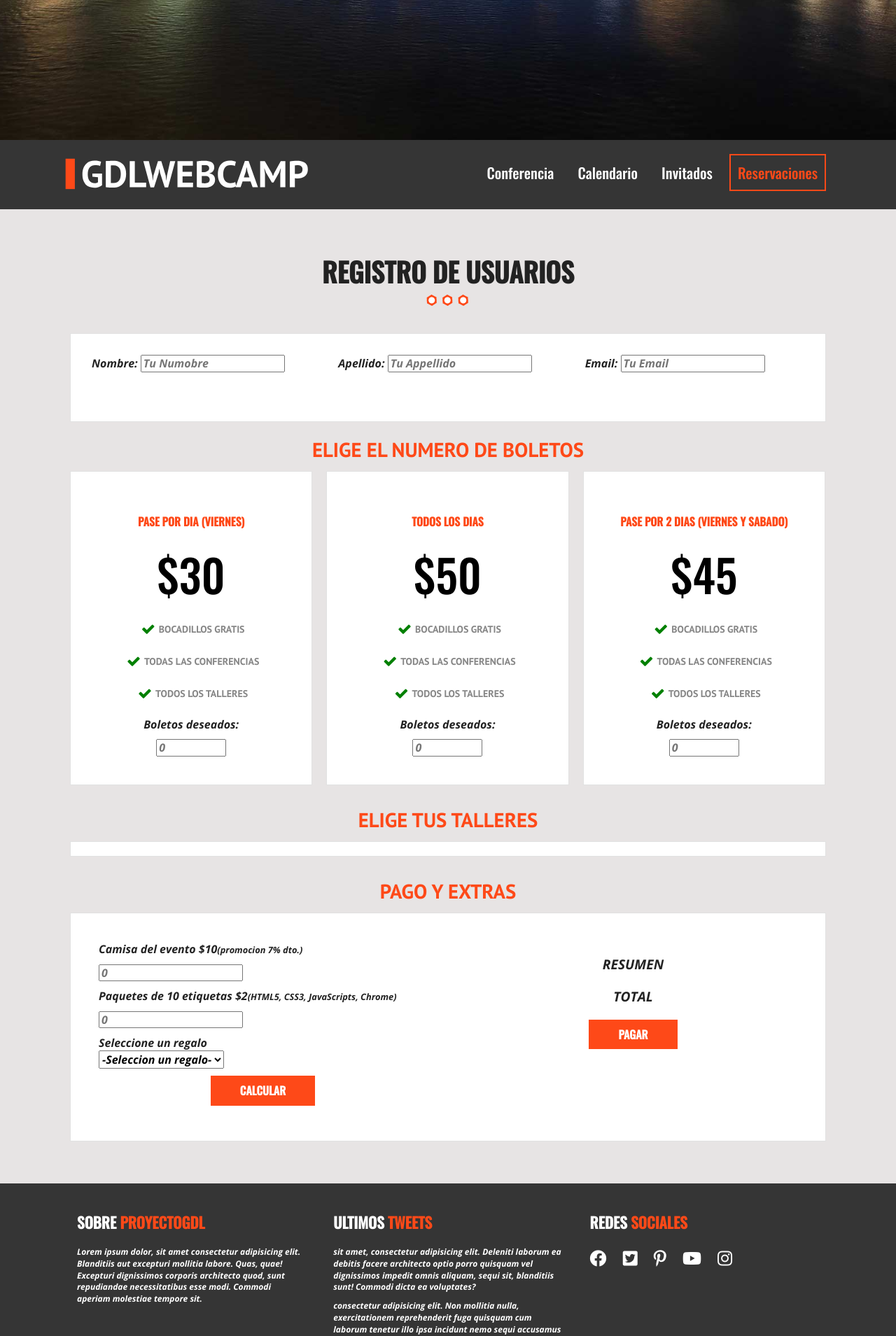
After one commit to oscarcarvajal/Conferencia-proyecto, a PHP site: page /registro.html in a window 1280 px wide. The commit adds this page. Shown: the part 600-2509 px from the top of the page at 70% size. Run offline with PHP 8.4, Linux system fonts and the light colour scheme.

Commit message:
Add new page register.html

```diff
--- a/css/main.css
+++ b/css/main.css
@@ -735,6 +735,7 @@ blockquote p:before {
 
 footer.info-testimonial {
     padding: 0;
+    background-color: transparent;
 }
 
 footer.info-testimonial img {
@@ -853,7 +854,7 @@ footer nav.redes-sociales {
     text-align: left;
 }
 
-.copyright {
+p.copyright {
     background-color: #2e2e2e;
     color: #ffffff;
     padding: 10px 0;
@@ -862,9 +863,127 @@ footer nav.redes-sociales {
 }
 
 
+/***INTERNAS***/
+
+
+/*Registro*/
+
+form.registro h3 {
+    text-align: center;
+    text-transform: uppercase;
+    margin: 20px 0 0 0;
+}
+
+form.registro label {
+    margin-bottom: 5px;
+    font-weight: bold;
+}
+
+h4 {
+    text-align: center;
+    text-transform: uppercase;
+    border-bottom: 2px solid #fe4918;
+    font-size: 1.2em;
+}
+
+.caja {
+    background-color: white;
+    border: 1px solid #e1e1e1;
+    padding: 10px;
+    margin: 10px;
+}
+
+.campo {
+    padding: 20px;
+}
+
+@media (min-width: 768px) {
+    .campo {
+        float: left;
+        width: 33.3%;
+    }
+}
+
+.paquetes .tabla-precio:hover {
+    transform: none;
+    box-shadow: none;
+}
+
+.paquetes .tabla-precio input {
+    clear: both;
+    width: 100px;
+    margin: 10px auto 0 auto;
+    display: block;
+}
+
+.contenido-dia {
+    padding: 20px;
+    display: none;
+}
+
+@media (min-width: 768px) {
+    .contenido-dia>div {
+        float: left;
+        width: 33.3%;
+    }
+}
+
+.contenido-dia>div p {
+    text-align: left;
+}
+
+.contenido-dia>div label {
+    display: block;
+    margin-bottom: 10px;
+}
+
+.contenido-dia>div input {
+    margin-right: 10px;
+}
+
+.contenido-dia>div label time {
+    color: #fe4918;
+    font-weight: bold;
+}
+
+
+/*Resumen Registro*/
+
+
 /* ==========================================================================
    Helper classes
    ========================================================================== */
+
+.resumen p {
+    font-size: 1.2em;
+    text-transform: uppercase;
+}
+
+.resumen .extras {
+    float: left;
+    width: 50%;
+    padding: 30px;
+}
+
+.extras .orden {
+    text-align: left;
+    margin-bottom: 10px;
+}
+
+.extras .orden input {
+    margin: 10px 0 0 0;
+}
+
+.resumen .total {
+    float: right;
+    width: 50%;
+    padding: 30px;
+}
+
+.resumen input {
+    display: block;
+    margin: 10px auto;
+}
 
 
 /*
@@ -873,6 +992,28 @@ footer nav.redes-sociales {
 
 .hidden {
     display: none !important;
+}
+
+#lista-productos {
+    background-color: #e1e1e1;
+    padding: 20px;
+    display: none;
+}
+
+#suma-total {
+    text-align: center;
+    font-size: 2em;
+    color: #fe4918;
+}
+
+input[disabled].button {
+    opacity: .5;
+}
+
+#error {
+    clear: both;
+    padding: 20px;
+    text-align: center;
 }
 
 
--- a/index.html
+++ b/index.html
@@ -68,7 +68,7 @@
                 <a href="#">Conferencia</a>
                 <a href="#">Calendario</a>
                 <a href="#">Invitados</a>
-                <a href="#">Reservaciones</a>
+                <a href="registro.html">Reservaciones</a>
             </nav>
         </div>
         <!--contenedor-->
--- a/js/main.js
+++ b/js/main.js
@@ -0,0 +1,127 @@
+(function() {
+    "use strict";
+    var regalo = document.getElementById('regalo');
+    document.addEventListener('DOMContentLoaded', function() {
+        //Campos Datos usuarios
+        var nombre = document.getElementById('nombre');
+        var apellido = document.getElementById('apellido');
+        var email = document.getElementById('email');
+
+        //Campos pases
+        var pase_dia = document.getElementById('pase_dia');
+        var pase_dosdias = document.getElementById('pase_dosdias');
+        var pase_completo = document.getElementById('pase_completo');
+
+        //Botones i divs
+        var calcular = document.getElementById('calcular');
+        var errorDiv = document.getElementById('error');
+        var botonRegistro = document.getElementById('btnRegistro');
+        var lista_productos = document.getElementById('lista-productos');
+        var suma = document.getElementById('suma-total');
+
+        //Extras
+        var camisas = document.getElementById('camisa_evento');
+        var etiquetas = document.getElementById('etiquetas');
+
+
+        calcular.addEventListener('click', calcularMontos);
+
+        pase_dia.addEventListener('blur', mostrarDias);
+        pase_dosdias.addEventListener('blur', mostrarDias);
+        pase_completo.addEventListener('blur', mostrarDias);
+
+        nombre.addEventListener('blur', validarCampos);
+        apellido.addEventListener('blur', validarCampos);
+        email.addEventListener('blur', validarCampos);
+        email.addEventListener('blur', validarMail);
+
+
+        function validarCampos() {
+            if (this.value == '') {
+                errorDiv.style.display = 'block';
+                errorDiv.innerHTML = "Este campo es obligatorio";
+                this.style.border = '1px solid red';
+                errorDiv.style.border = '1px solid red';
+            } else {
+                errorDiv.style.display = 'none';
+                this.style.border = '1px solid #cccccc';
+            }
+        }
+
+        function validarMail() {
+            if (this.value.indexOf("@") > -1) {
+                errorDiv.style.display = 'none';
+                this.style.border = '1px solid #cccccc';
+            } else {
+                errorDiv.style.display = 'block';
+                errorDiv.innerHTML = "Debe tener al menos una @";
+                this.style.border = '1px solid red';
+                errorDiv.style.border = '1px solid red';
+            }
+        }
+
+        function calcularMontos(event) {
+            event.preventDefault();
+            if (regalo.value === '') {
+                alert("Debes elegir un regalo");
+                regalo.focus();
+            } else {
+                var boletosDia = parseInt(pase_dia.value, 10) || 0,
+                    boletos2dias = parseInt(pase_dosdias.value, 10) || 0,
+                    boletosCompleto = parseInt(pase_completo.value, 10) || 0,
+                    cantCamisas = parseInt(camisas.value, 10) || 0,
+                    cantEtiquetas = parseInt(etiquetas.value, 10) || 0;
+
+                var totalPagar = (boletosDia * 30) + (boletos2dias * 45) + (boletosCompleto * 50) + ((cantCamisas * 10) * .93) + (cantEtiquetas * 2);
+
+                var listadoProductos = [];
+
+                if (boletosDia >= 1) {
+                    listadoProductos.push(boletosDia + ' Pases por dia');
+                }
+                if (boletos2dias >= 1) {
+                    listadoProductos.push(boletos2dias + ' Pases por 2 dias');
+                }
+                if (boletosCompleto >= 1) {
+                    listadoProductos.push(boletosCompleto + ' Pases Completos');
+                }
+                if (cantCamisas >= 1) {
+                    listadoProductos.push(cantCamisas + ' Camisas');
+                }
+                if (cantEtiquetas >= 1) {
+                    listadoProductos.push(cantEtiquetas + ' Etiquetas');
+                }
+                lista_productos.style.display = "block";
+                lista_productos.innerHTML = '';
+                for (var i = 0; i < listadoProductos.length; i++) {
+                    lista_productos.innerHTML += listadoProductos[i] + '<br>';
+                }
+                suma.innerHTML = "$" + totalPagar.toFixed(2);
+
+            }
+        }
+
+        function mostrarDias() {
+            var boletosDia = parseInt(pase_dia.value, 10) || 0,
+                boletos2dias = parseInt(pase_dosdias.value, 10) || 0,
+                boletosCompleto = parseInt(pase_completo.value, 10) || 0;
+
+            var diasElegidos = [];
+
+            if (boletosDia > 0) {
+                diasElegidos.push('viernes');
+            }
+            if (boletos2dias > 0) {
+                diasElegidos.push('viernes', 'sabado');
+            }
+            if (boletosCompleto > 0) {
+                diasElegidos.push('viernes', 'sabado', 'domingo');
+            }
+            for (var i = 0; diasElegidos.length; i++) {
+                document.getElementById(diasElegidos[i]).style.display = 'block';
+            }
+        }
+
+
+    }); //DOM content Loaded
+})();
--- /dev/null
+++ b/registro.html
@@ -0,0 +1,326 @@
+<!doctype html>
+<html class="no-js" lang="">
+
+<head>
+    <meta charset="utf-8">
+    <title></title>
+    <meta name="description" content="">
+    <meta name="viewport" content="width=device-width, initial-scale=1">
+
+    <link rel="manifest" href="site.webmanifest">
+    <link rel="apple-touch-icon" href="icon.png">
+    <!-- Place favicon.ico in the root directory -->
+
+    <link rel="stylesheet" href="css/normalize.css">
+    <link rel="stylesheet" href="css/all.min.css">
+    <link href="https://fonts.googleapis.com/css2?family=Open+Sans:ital,wght@1,700&family=Oswald:wght@500&family=PT+Sans:wght@700&display=swap" rel="stylesheet">
+    <link rel="stylesheet" href="https://cdnjs.cloudflare.com/ajax/libs/font-awesome/4.7.0/css/font-awesome.min.css" />
+    <link rel="stylesheet" href="css/main.css">
+
+    <meta name="theme-color" content="#fafafa">
+</head>
+
+<body>
+    <!--[if IE]>
+    <p class="browserupgrade">You are using an <strong>outdated</strong> browser. Please <a href="https://browsehappy.com/">upgrade your browser</a> to improve your experience and security.</p>
+  <![endif]-->
+
+
+    <header class="site-header">
+        <div class="hero">
+            <div class="contenido-header">
+                <nav class="redes-sociales">
+                    <a href="#"><i class="fab fa-facebook"></i></a>
+                    <a href="#"><i class="fab fa-twitter-square"></i></a>
+                    <a href="#"><i class="fab fa-pinterest-p"></i></a>
+                    <a href="#"><i class="fab fa-youtube"></i></a>
+                    <a href="#"><i class="fab fa-instagram"></i></a>
+                </nav>
+                <div class="informacion-evento">
+                    <div class="clearfix">
+                        <p class="fecha"><i class="fas fa-calendar-alt"></i>11-23-2020</p>
+                        <p class="ciudad"><i class="fas fa-map-pin"></i>Anaheim, CA</p>
+                    </div>
+
+                    <h1 class="nombre-sitio">ProyectoGDL</h1>
+                    <p class="slogan">La mejor conferencia de
+                        <Span>Diseno web</Span>
+                    </p>
+                </div>
+                <!--Informacion evento-->
+
+            </div>
+        </div>
+        <!--.hero-->
+    </header>
+
+    <div class="barra">
+        <div class="contenedor clearfix">
+            <div class="logo">
+                <img src="img/logo.svg" alt="logo">
+            </div>
+            <div class="menu-movil">
+                <span></span>
+                <span></span>
+                <span></span>
+            </div>
+            <nav class="navegacion-principal clearfix">
+                <a href="#">Conferencia</a>
+                <a href="#">Calendario</a>
+                <a href="#">Invitados</a>
+                <a href="#">Reservaciones</a>
+            </nav>
+        </div>
+        <!--contenedor-->
+    </div>
+    <!--Barra-->
+
+    <section class="seccion contenedor">
+        <h2>Registro de usuarios</h2>
+        <form id="registro" class="registro" action="index.html" method="POST">
+            <div id="datos_usuarios" class="registro caja clearfix">
+                <div class="campo">
+                    <label for="nombre">Nombre:</label>
+                    <input type="text" id="nombre" name="nombre" placeholder="Tu Numobre">
+                </div>
+                <div class="campo">
+                    <label for="apellido">Apellido:</label>
+                    <input type="text" id="apellido" name="apellido" placeholder="Tu Appellido">
+                </div>
+                <div class="campo">
+                    <label for="apellido">Email:</label>
+                    <input type="text" id="email" name="email" placeholder="Tu Email">
+                </div>
+                <div id="error"></div>
+            </div>
+            <!--Datos usuario-->
+
+            <div class="paquetes" id="paquetes">
+                <h3>Elige el numero de boletos</h3>
+                <ul class="lista-precios clearfix">
+                    <li>
+                        <div class="tabla-precio">
+                            <h3>Pase Por dia (viernes)</h3>
+                            <p class="numero">$30</p>
+                            <ul>
+                                <li>Bocadillos Gratis</li>
+                                <li>Todas las Conferencias</li>
+                                <li>Todos los Talleres</li>
+                            </ul>
+                            <div class="orden">
+                                <label for="pase_dia">Boletos deseados:</label>
+                                <input type="number" min="0" id="pase_dia" size="3" placeholder="0">
+                            </div>
+                        </div>
+                    </li>
+                    <li>
+                        <div class="tabla-precio">
+                            <h3>Todos los dias</h3>
+                            <p class="numero">$50</p>
+                            <ul>
+                                <li>Bocadillos Gratis</li>
+                                <li>Todas las Conferencias</li>
+                                <li>Todos los Talleres</li>
+                            </ul>
+                            <div class="orden">
+                                <label for="pase_dosdias">Boletos deseados:</label>
+                                <input type="number" min="0" id="pase_completo" size="3" placeholder="0">
+                            </div>
+                        </div>
+                    </li>
+                    <li>
+                        <div class="tabla-precio">
+                            <h3>Pase por 2 Dias (viernes y sabado)</h3>
+                            <p class="numero">$45</p>
+                            <ul>
+                                <li>Bocadillos Gratis</li>
+                                <li>Todas las Conferencias</li>
+                                <li>Todos los Talleres</li>
+                            </ul>
+                            <div class="orden">
+                                <label for="pase_dia">Boletos deseados:</label>
+                                <input type="number" min="0" id="pase_dosdias" size="3" placeholder="0">
+                            </div>
+                        </div>
+                    </li>
+                </ul>
+            </div>
+            <!--Paquetes-->
+            <div id="eventos" class="eventos clearfix">
+                <h3>Elige tus talleres</h3>
+                <div class="caja">
+                    <div id="viernes" class="contenido-dia clearfix">
+                        <h4>Viernes</h4>
+                        <div>
+                            <p>Talleres:</p>
+                            <label><input type="checkbox" name="registro[]" id="taller_01" value="taller_01"><time>10:00</time> Responsive Web Design</label>
+                            <label><input type="checkbox" name="registro[]" id="taller_02" value="taller_02"><time>12:00</time> Flexbox</label>
+                            <label><input type="checkbox" name="registro[]" id="taller_03" value="taller_03"><time>14:00</time> HTML5 y CSS3</label>
+                            <label><input type="checkbox" name="registro[]" id="taller_04" value="taller_04"><time>17:00</time> Drupal</label>
+                            <label><input type="checkbox" name="registro[]" id="taller_05" value="taller_05"><time>19:00</time> WordPress</label>
+                        </div>
+                        <div>
+                            <p>Conferencias:</p>
+                            <label><input type="checkbox" name="registro[]" id="conf_01" value="conf_01"><time>10:00</time> Como ser Freelancer</label>
+                            <label><input type="checkbox" name="registro[]" id="conf_02" value="conf_02"><time>17:00</time> Tecnologías del Futuro</label>
+                            <label><input type="checkbox" name="registro[]" id="conf_03" value="conf_03"><time>19:00</time> Seguridad en la Web</label>
+                        </div>
+                        <div>
+                            <p>Seminarios:</p>
+                            <label><input type="checkbox" name="registro[]" id="sem_01" value="sem_01"><time>10:00</time> Diseño UI y UX para móviles</label>
+                        </div>
+                    </div>
+                    <!--#viernes-->
+                    <div id="sabado" class="contenido-dia clearfix">
+                        <h4>Sábado</h4>
+                        <div>
+                            <p>Talleres:</p>
+                            <label><input type="checkbox" name="registro[]" id="taller_06" value="taller_06"><time>10:00</time> AngularJS</label>
+                            <label><input type="checkbox" name="registro[]" id="taller_07" value="taller_07"><time>12:00</time> PHP y MySQL</label>
+                            <label><input type="checkbox" name="registro[]" id="taller_08" value="taller_08"><time>14:00</time> JavaScript Avanzado</label>
+                            <label><input type="checkbox" name="registro[]" id="taller_09" value="taller_09"><time>17:00</time> SEO en Google</label>
+                            <label><input type="checkbox" name="registro[]" id="taller_10" value="taller_10"><time>19:00</time> De Photoshop a HTML5 y CSS3</label>
+                            <label><input type="checkbox" name="registro[]" id="taller_11" value="taller_11"><time>21:00</time> PHP Medio y Avanzado</label>
+                        </div>
+                        <div>
+                            <p>Conferencias:</p>
+                            <label><input type="checkbox" name="registro[]" id="conf_04" value="conf_04"><time>10:00</time> Como crear una tienda online que venda millones en pocos días</label>
+                            <label><input type="checkbox" name="registro[]" id="conf_05" value="conf_05"><time>17:00</time> Los mejores lugares para encontrar trabajo</label>
+                            <label><input type="checkbox" name="registro[]" id="conf_06" value="conf_06"><time>19:00</time> Pasos para crear un negocio rentable</label>
+                        </div>
+                        <div>
+                            <p>Seminarios:</p>
+                            <label><input type="checkbox" name="registro[]" id="sem_02" value="sem_02"><time>10:00</time> Aprende a Programar en una mañana</label>
+                            <label><input type="checkbox" name="registro[]" id="sem_03" value="sem_03"><time>17:00</time> Diseño UI y UX para móviles</label>
+                        </div>
+                    </div>
+                    <!--#sabado-->
+                    <div id="domingo" class="contenido-dia clearfix">
+                        <h4>Domingo</h4>
+                        <div>
+                            <p>Talleres:</p>
+                            <label><input type="checkbox" name="registro[]" id="taller_12" value="taller_12"><time>10:00</time> Laravel</label>
+                            <label><input type="checkbox" name="registro[]" id="taller_13" value="taller_13"><time>12:00</time> Crea tu propia API</label>
+                            <label><input type="checkbox" name="registro[]" id="taller_14" value="taller_14"><time>14:00</time> JavaScript y jQuery</label>
+                            <label><input type="checkbox" name="registro[]" id="taller_15" value="taller_15"><time>17:00</time> Creando Plantillas para WordPress</label>
+                            <label><input type="checkbox" name="registro[]" id="taller_16" value="taller_16"><time>19:00</time> Tiendas Virtuales en Magento</label>
+                        </div>
+                        <div>
+                            <p>Conferencias:</p>
+                            <label><input type="checkbox" name="registro[]" id="conf_07" value="conf_07"><time>10:00</time> Como hacer Marketing en línea</label>
+                            <label><input type="checkbox" name="registro[]" id="conf_08" value="conf_08"><time>17:00</time> ¿Con que lenguaje debo empezar?</label>
+                            <label><input type="checkbox" name="registro[]" id="conf_09" value="conf_09"><time>19:00</time> Frameworks y librerias Open Source</label>
+                        </div>
+                        <div>
+                            <p>Seminarios:</p>
+                            <label><input type="checkbox" name="registro[]" id="sem_04" value="sem_04"><time>14:00</time> Creando una App en Android en una tarde</label>
+                            <label><input type="checkbox" name="registro[]" id="sem_05" value="sem_05"><time>17:00</time> Creando una App en iOS en una tarde</label>
+                        </div>
+                    </div>
+                    <!--#domingo-->
+                </div>
+                <!--.caja-->
+            </div>
+            <!--#eventos-->
+            <div id="resumen" class="resumen">
+                <h3>Pago y Extras</h3>
+                <div class="caja clearfix">
+                    <div class="extras">
+                        <div class="orden">
+                            <label for="camisa_evento">Camisa del evento $10<small>(promocion 7% dto.)</small></label>
+                            <input type="number" min="0" id="camisa_evento" size="3" placeholder="0">
+                        </div>
+                        <!--orden-->
+                        <div class="orden">
+                            <label for="etiquetas">Paquetes de 10 etiquetas $2<small>(HTML5, CSS3, JavaScripts, Chrome)</small></label>
+                            <input type="number" min="0" id="etiquetas" size="3" placeholder="0">
+                        </div>
+                        <!--orden-->
+                        <div class="orden">
+                            <label for="regalo">Seleccione un regalo</label><br>
+                            <select id="regalo" required>
+                                <option value="">-Seleccion un regalo-</option>
+                                <option value="ETI">Etiquetas</option>
+                                <option value="PLU">Pulseras</option>
+                                <option value="PUL">Plumas</option>
+                            </select>
+                        </div>
+                        <!--orden-->
+                        <input type="button" id="calcular" class="button" value="Calcular">
+                    </div>
+                    <!--extras-->
+                    <div class="total">
+                        <p>Resumen</p>
+                        <div id="lista-productos">
+
+                        </div>
+                        <p>Total</p>
+                        <div id="suma-total">
+
+                        </div>
+                        <input id="btnRegistro" type="submit" class="button" value="Pagar">
+                    </div>
+                    <!--total-->
+                </div>
+                <!--caja-->
+            </div>
+            <!--resumen-->
+        </form>
+    </section>
+
+
+    <footer class="site-footer">
+        <div class="contenedor clearfix">
+            <div class="footer-informacion">
+                <h3>Sobre <span>proyectogdl</span></h3>
+                <p>Lorem ipsum dolor, sit amet consectetur adipisicing elit. Blanditiis aut excepturi mollitia labore. Quas, quae! Excepturi dignissimos corporis architecto quod, sunt repudiandae necessitatibus esse modi. Commodi aperiam molestiae tempore
+                    sit.
+                </p>
+            </div>
+            <div class="ultimos-tweets">
+                <h3>Ultimos <span>tweets</span></h3>
+                <ul>
+                    <li> sit amet, consectetur adipisicing elit. Deleniti laborum ea debitis facere architecto optio porro quisquam vel dignissimos impedit omnis aliquam, sequi sit, blanditiis sunt! Commodi dicta ea voluptates?</li>
+                    <li> consectetur adipisicing elit. Non mollitia nulla, exercitationem reprehenderit fuga quisquam cum laborum tenetur illo ipsa incidunt nemo sequi accusamus autem laboriosam doloremque unde. Asperiores, magnam.</li>
+                    <li>amet consectetur adipisicing elit. Libero, excepturi odio temporibus quidem obcaecati optio quia cumque corporis minus dolorem! Perferendis sed excepturi, cupiditate temporibus quas quos distinctio eligendi hic!</li>
+
+                </ul>
+            </div>
+            <div class="menu">
+                <h3>Redes <span>sociales</span></h3>
+                <nav class="redes-sociales">
+                    <a href="#"><i class="fab fa-facebook"></i></a>
+                    <a href="#"><i class="fab fa-twitter-square"></i></a>
+                    <a href="#"><i class="fab fa-pinterest-p"></i></a>
+                    <a href="#"><i class="fab fa-youtube"></i></a>
+                    <a href="#"><i class="fab fa-instagram"></i></a>
+                </nav>
+            </div>
+        </div>
+        <p class="copyright">Todos los derechos reservados ProyectoGDL 2020.</p>
+    </footer>
+
+
+    <script src="js/vendor/modernizr-3.8.0.min.js"></script>
+    <script src="https://code.jquery.com/jquery-3.4.1.min.js" integrity="sha256-CSXorXvZcTkaix6Yvo6HppcZGetbYMGWSFlBw8HfCJo=" crossorigin="anonymous"></script>
+    <script>
+        window.jQuery || document.write('<script src="js/vendor/jquery-3.4.1.min.js"><\/script>')
+    </script>
+    <script src="js/plugins.js"></script>
+    <script src="js/main.js"></script>
+
+    <!-- Google Analytics: change UA-XXXXX-Y to be your site's ID. -->
+    <script>
+        window.ga = function() {
+            ga.q.push(arguments)
+        };
+        ga.q = [];
+        ga.l = +new Date;
+        ga('create', 'UA-XXXXX-Y', 'auto');
+        ga('set', 'transport', 'beacon');
+        ga('send', 'pageview')
+    </script>
+    <script src="https://www.google-analytics.com/analytics.js" async></script>
+</body>
+
+</html>
```
